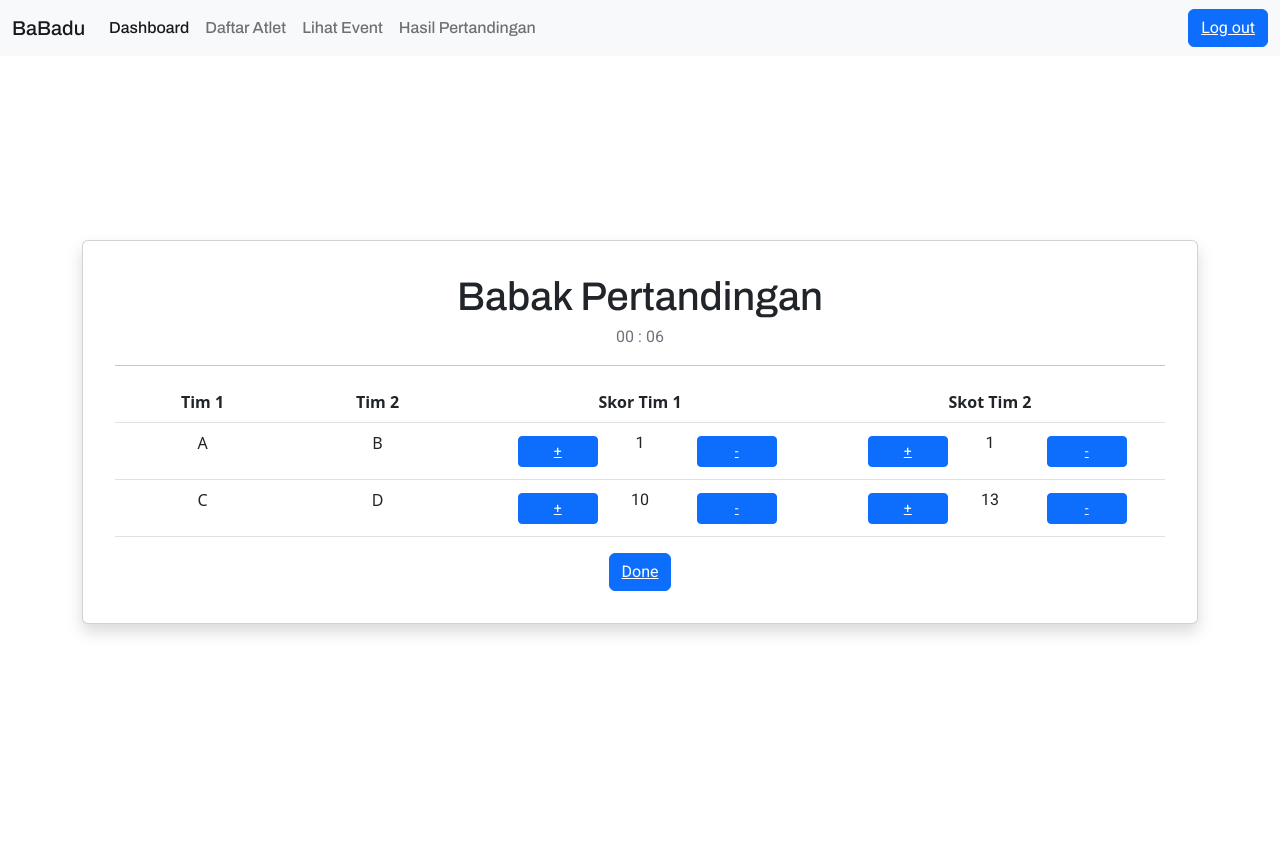
After one commit to A05-BasisData/BaBaDu, a Django app: page /umpire/pertandingan/ in a window 1280 px wide. The commit adds this page. Run offline with Django 4.2, Linux system fonts and the light colour scheme.

Commit message:
Tambah frontend buat member umpire

```diff
--- a/templates/baseUmpire.html
+++ b/templates/baseUmpire.html
@@ -24,16 +24,16 @@
         <div class="collapse navbar-collapse" id="navbarSupportedContent">
           <ul class="navbar-nav me-auto mb-2 mb-lg-0">
             <li class="nav-item">
-              <a class="nav-link active font-h" aria-current="page" href="#">Dashboard</a>
+              <a class="nav-link active font-h" aria-current="page" href="{% url 'umpire:dashboard_umpire' %}">Dashboard</a>
             </li>
             <li class="nav-item">
               <a class="nav-link font-h" href="#">Daftar Atlet</a>
             </li>
             <li class="nav-item">
-              <a class="nav-link font-h" href="#">Lihat Event</a>
+              <a class="nav-link font-h" href="{% url 'umpire:lihat_event' %}">Lihat Event</a>
             </li>
             <li class="nav-item">
-              <a class="nav-link font-h" href="#">Hasil Pertandingan</a>
+              <a class="nav-link font-h" href="{% url 'umpire:hasil_pertandingan' %}">Hasil Pertandingan</a>
             </li>
           </ul>
           <button type="button" class="btn btn-primary">
--- a/umpire/templates/dashboardUmpire.html
+++ b/umpire/templates/dashboardUmpire.html
@@ -21,7 +21,7 @@
                 </div>
                 <div class="col mb-2">
                     <p class="font-p"><strong class="font-p">Email </strong> email</p>
-                </div>0
+                </div>
             </form>
         </div>
         </div>
--- /dev/null
+++ b/umpire/templates/pertandingan.html
@@ -0,0 +1,151 @@
+{% extends 'baseUmpire.html' %}
+{% load static %}
+
+{% block meta %}
+<title>Pertanyaan</title>
+<link rel="stylesheet" href="{% static 'css/styles.css' %}">
+{% endblock meta %}
+
+{% block content %}
+<div class="container min-vh-100 d-flex align-items-center justify-content-center">
+    <div class="card text-center shadow p-3 mb-5 bg-body rounded" style="width: 80rem;">
+        <div class="card-body">
+            <h1 class="card-title font-h">Babak Pertandingan</h1>
+            <div class="card-subtitle mb-2 text-muted font-p">
+                <label id="minutes" class="font-p">00</label>
+                <label id="colon" class="font-p">:</label>
+                <label id="seconds" class="font-p">00</label>
+                    <script type="text/javascript">
+                        var minutesLabel = document.getElementById("minutes");
+                        var secondsLabel = document.getElementById("seconds");
+                        var totalSeconds = 0;
+                        setInterval(setTime, 1000);
+
+                        function setTime()
+                        {
+                            ++totalSeconds;
+                            secondsLabel.innerHTML = pad(totalSeconds%60);
+                            minutesLabel.innerHTML = pad(parseInt(totalSeconds/60));
+                        }
+
+                        function pad(val)
+                        {
+                            var valString = val + "";
+                            if(valString.length < 2)
+                            {
+                                return "0" + valString;
+                            }
+                            else
+                            {
+                                return valString;
+                            }
+                        }
+                    </script>
+            </div>
+            <hr>
+            <table class="table">
+                <thead>
+                  <tr>
+                    <th scope="col" class="col-2">Tim 1</th>
+                    <th scope="col" class="col-2">Tim 2</th>
+                    <th scope="col" class="col-4">Skor Tim 1</th>
+                    <th scope="col" class="col-4">Skot Tim 2</th>
+                  </tr>
+                </thead>
+                <tbody>
+                  <tr>
+                    <td>A</td>
+                    <td>B</td>
+                    <td>
+                        <div class="row align-items-center justify-content-center">
+                            <div class="col-3">
+                                <button type="button" class="btn btn-primary btn-sm" style="width: 5rem;">
+                                    <a href="#" class="text-white">+</a>
+                                </button>
+                            </div>
+                            <div class="col-3 align-items-center">
+                                <p class="font-p">1</p>
+                            </div>
+                            <div class="col-3">
+                                <button type="button" class="btn btn-primary btn-sm" style="width: 5rem;">
+                                    <a href="#" class="text-white">-</a>
+                                </button>
+                            </div>
+                        </div>
+                    </td>
+                    <td>
+                        <div class="row align-items-center justify-content-center">
+                            <div class="col-3">
+                                <button type="button" class="btn btn-primary btn-sm" style="width: 5rem;">
+                                    <a href="#" class="text-white">+</a>
+                                </button>
+                            </div>
+                            <div class="col-3 align-items-center">
+                                <p class="font-p">1</p>
+                            </div>
+                            <div class="col-3">
+                                <button type="button" class="btn btn-primary btn-sm" style="width: 5rem;">
+                                    <a href="#" class="text-white">-</a>
+                                </button>
+                            </div>
+                        </div>
+                    </td>
+                  </tr>
+                  <tr>
+                    <td>C</td>
+                    <td>D</td>
+                    <td>
+                        <div class="row align-items-center justify-content-center">
+                            <div class="col-3">
+                                <button type="button" class="btn btn-primary btn-sm" style="width: 5rem;">
+                                    <a href="#" class="text-white">+</a>
+                                </button>
+                            </div>
+                            <div class="col-3 align-items-center">
+                                <p class="font-p">10</p>
+                            </div>
+                            <div class="col-3">
+                                <button type="button" class="btn btn-primary btn-sm" style="width: 5rem;">
+                                    <a href="#" class="text-white">-</a>
+                                </button>
+                            </div>
+                        </div>
+                    </td>
+                    <td>
+                        <div class="row align-items-center justify-content-center">
+                            <div class="col-3">
+                                <button type="button" class="btn btn-primary btn-sm" style="width: 5rem;">
+                                    <a href="#" class="text-white">+</a>
+                                </button>
+                            </div>
+                            <div class="col-3 align-items-center">
+                                <p class="font-p">13</p>
+                            </div>
+                            <div class="col-3">
+                                <button type="button" class="btn btn-primary btn-sm" style="width: 5rem;">
+                                    <a href="#" class="text-white">-</a>
+                                </button>
+                            </div>
+                        </div>
+                    </td>
+                  </tr>
+                </tbody>
+              </table>
+              <button type="button" class="btn btn-primary">
+                <a href="{% url 'umpire:hasil_pertandingan' %}" class="text-white">Done</a>
+              </button>
+        </div>
+        </div>
+</div>
+{% endblock content %}
+
+{% block scripts %}
+<script>
+    var sec = 0;
+    function pad ( val ) { return val > 9 ? val : "0" + val; }
+    setInterval( function(){
+        $("#seconds").html(pad(++sec%60));
+        $("#minutes").html(pad(parseInt(sec/60,10)));
+    }, 1000);
+</script>
+{% endblock scripts %}
--- a/umpire/urls.py
+++ b/umpire/urls.py
@@ -4,6 +4,9 @@ from umpire.views import *
 app_name = 'umpire'
 
 urlpatterns = [
+    path('', dashboard_umpire, name = 'dashboard_umpire'),
     path('dashboard/', dashboard_umpire, name = 'dashboard_umpire'),
-
+    path('list_event/', lihat_event, name = 'lihat_event'),
+    path('pertandingan/', pertandingan, name = 'pertandingan'),
+    path('hasil_pertandingan/', hasil_pertandingan, name = 'hasil_pertandingan'),
 ]
--- a/umpire/views.py
+++ b/umpire/views.py
@@ -2,3 +2,12 @@ from django.shortcuts import render
 
 def dashboard_umpire(request):
     return render (request, 'dashboardUmpire.html')
+
+def lihat_event(request):
+    return render (request, 'listEvent.html')
+
+def pertandingan(request):
+    return render (request, 'pertandingan.html')
+
+def hasil_pertandingan(request):
+    return render (request, 'hasilPertandingan.html')
```
Also changed, not shown: umpire/templates/hasilPertandingan.html (added, +86 -0 lines), umpire/templates/listEvent.html (renamed from atlet/templates/tesKualifikasi.html, +45 -35 lines).
